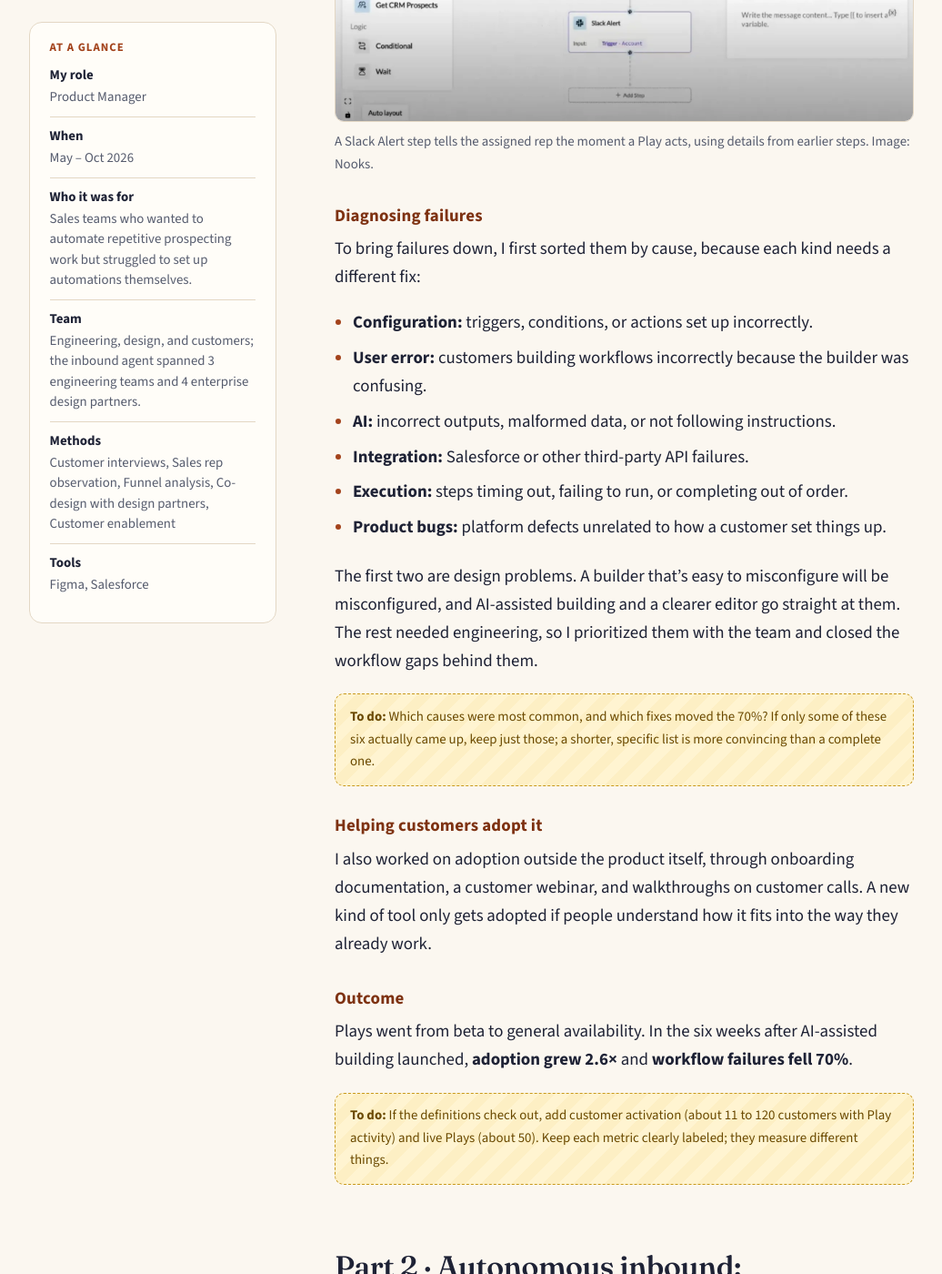
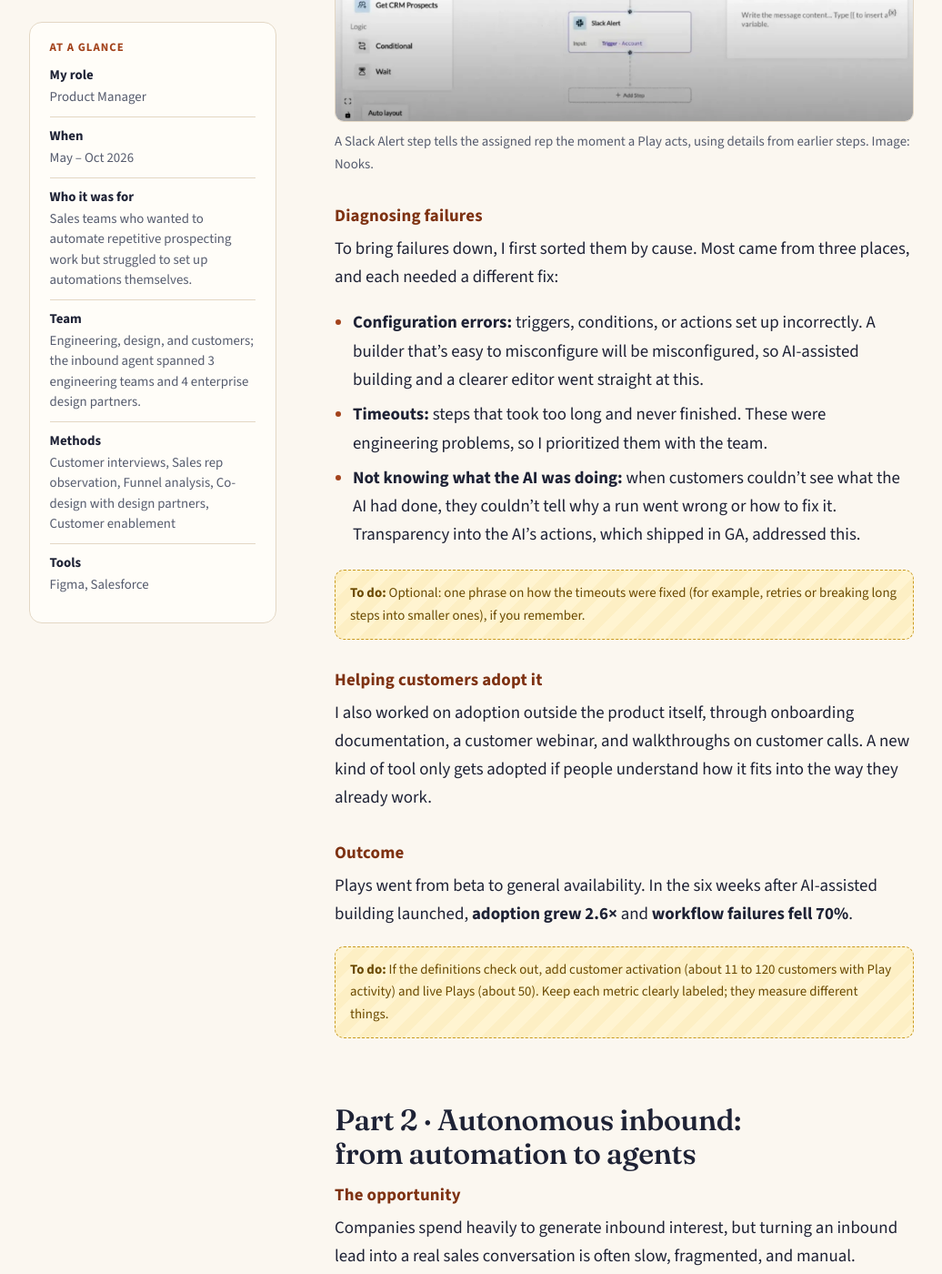
Before and after one commit to sabrinahu618/portfolio, a Jekyll site: the page built from _projects/nooks.md, in a window 1280 px wide and 1400 px high, scrolled down 4419 px. Shown: the whole window at 91% size, without its empty margins (32-1068 px from the left). Built offline with Jekyll 4.4.1, drawn with Linux system fonts in a browser that asks for light colours.

Commit message:
Nooks: focus failure diagnosis on the three main causes
Co-Authored-By: Claude Opus 5.5 <noreply@anthropic.com>
Claude-Session: https://claude.ai/code/session_01HybnYJGYPLDq5hkAYptQSd

```diff
--- a/_projects/nooks.md
+++ b/_projects/nooks.md
@@ -68,18 +68,13 @@ I also scoped Slack alerts to make automation visible where reps already work. A
 
 ### Diagnosing failures
 
-To bring failures down, I first sorted them by cause, because each kind needs a different fix:
+To bring failures down, I first sorted them by cause. Most came from three places, and each needed a different fix:
 
-- **Configuration:** triggers, conditions, or actions set up incorrectly.
-- **User error:** customers building workflows incorrectly because the builder was confusing.
-- **AI:** incorrect outputs, malformed data, or not following instructions.
-- **Integration:** Salesforce or other third-party API failures.
-- **Execution:** steps timing out, failing to run, or completing out of order.
-- **Product bugs:** platform defects unrelated to how a customer set things up.
+- **Configuration errors:** triggers, conditions, or actions set up incorrectly. A builder that's easy to misconfigure will be misconfigured, so AI-assisted building and a clearer editor went straight at this.
+- **Timeouts:** steps that took too long and never finished. These were engineering problems, so I prioritized them with the team.
+- **Not knowing what the AI was doing:** when customers couldn't see what the AI had done, they couldn't tell why a run went wrong or how to fix it. Transparency into the AI's actions, which shipped in GA, addressed this.
 
-The first two are design problems. A builder that's easy to misconfigure will be misconfigured, and AI-assisted building and a clearer editor go straight at them. The rest needed engineering, so I prioritized them with the team and closed the workflow gaps behind them.
-
-{% include todo.html note="Which causes were most common, and which fixes moved the 70%? If only some of these six actually came up, keep just those; a shorter, specific list is more convincing than a complete one." %}
+{% include todo.html note="Optional: one phrase on how the timeouts were fixed (for example, retries or breaking long steps into smaller ones), if you remember." %}
 
 ### Helping customers adopt it
 
```
